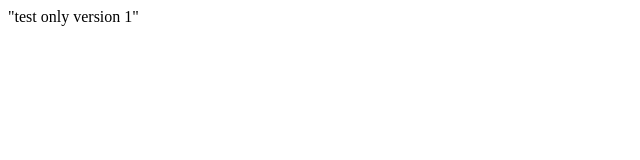
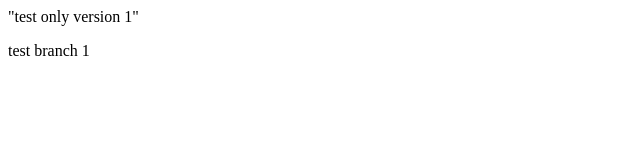
Before and after one commit to zzed123/testpull1, a plain HTML site: page indexv2.html in a window 1280 px wide. Shown: the full height of the page, 0-640 px from the left. Drawn offline with Linux system fonts and the light colour scheme.

Commit message:
testbranch1

```diff
--- a/indexv2.html
+++ b/indexv2.html
@@ -1,3 +1,4 @@
 <body>
     "test only version 1"
 </body>
+<p>test branch 1</p>
```
